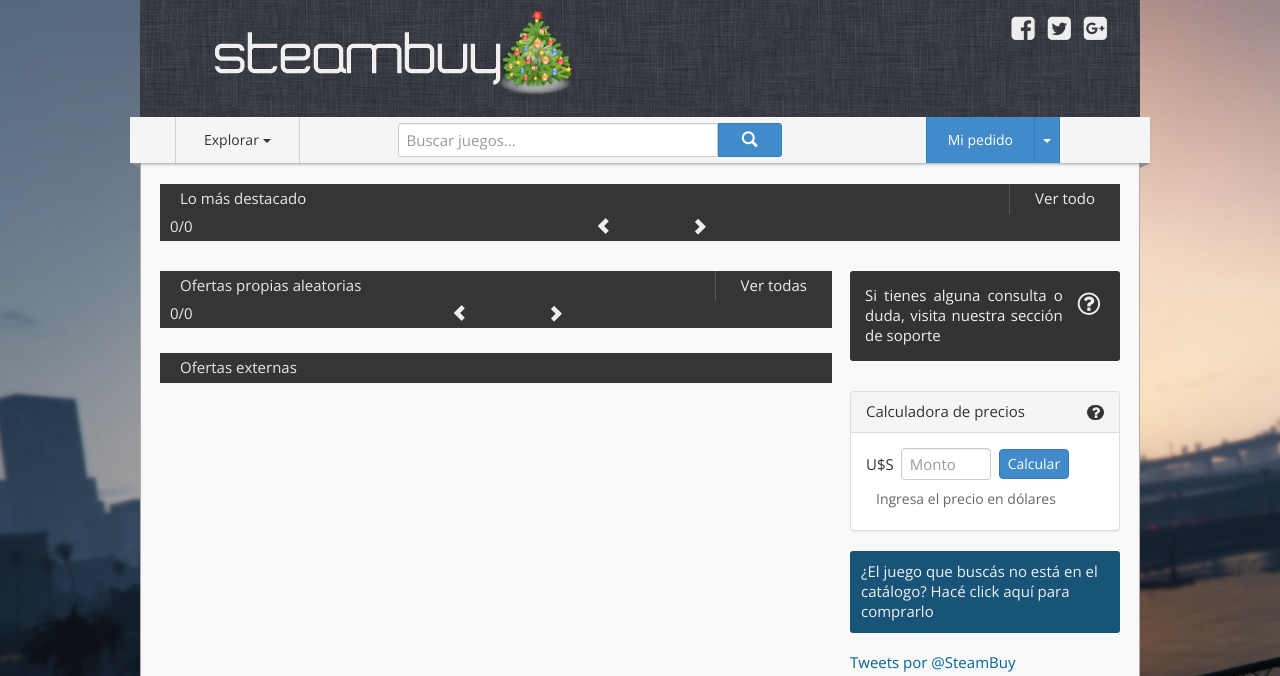
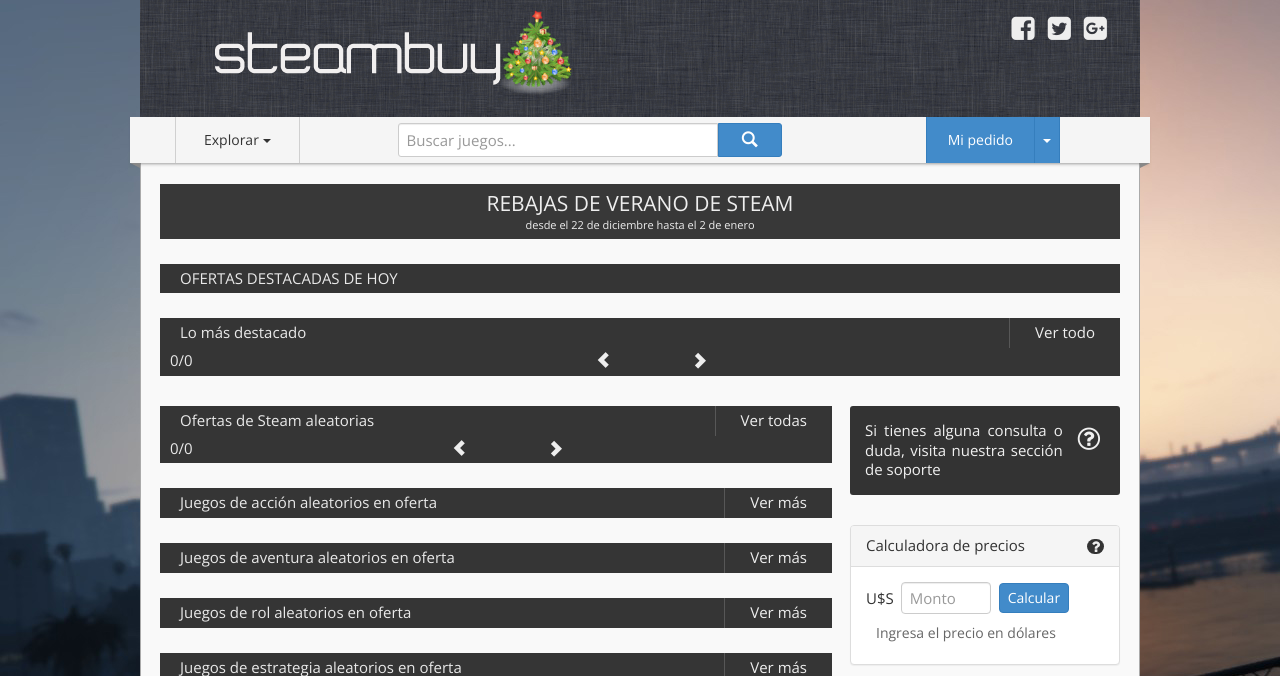
Before and after one commit to Agusfn/steambuy, a PHP site: page /index.php in a window 1280 px wide. Shown: the top 676 px of the page. Run offline with PHP 8.4, Linux system fonts and the light colour scheme; data that the repository does not hold is empty; a stand-in replaces the project's code that opens the database connection; some libraries are stand-ins or nearby versions.

Commit message:
Actualizadas comisiones un poco mas altas para dtos mxn y brl. Eliminado arbolito extra. Actualizado titulo etc de evento oferta. Corregido tag link en pag de producto.

```diff
--- a/admin/products/scripts/js/cat_manager_js.js
+++ b/admin/products/scripts/js/cat_manager_js.js
@@ -141,8 +141,8 @@ $(document).ready(function() {
 					var selling_price = 0;
 					if(br_usd_price < mx_usd_price) cheap_price = br_usd_price; else cheap_price = mx_usd_price;
 
-					if(cheap_price < 32) selling_price = cheap_price * 1.29;
-					else if(cheap_price >= 32) selling_price = cheap_price * 1.34;
+					if(cheap_price < 32) selling_price = cheap_price * 1.31;
+					else if(cheap_price >= 32) selling_price = cheap_price * 1.36;
 
 					if(selling_price < $("#mpd_finalprice").val()) {
 						$("#mpd_finalprice").val(selling_price.toFixed(2));
--- a/global_scripts/php/header.php
+++ b/global_scripts/php/header.php
@@ -89,7 +89,6 @@
             <div class="header_socialbtns">
                 <a href="http://facebook.com/steambuy" target="_blank"><i class="fa fa-facebook-square"></i></a><a href="http://twitter.com/steambuy" target="_blank"><i class="fa fa-twitter-square"></i></a><a href="http://plus.google.com/+SteamBuyAR" target="_blank"><i class="fa fa-google-plus-square"></i></a>
             </div>
-            <div class="xmass"></div>
             <div id="fb-root"></div>
             <script>(function(d, s, id) {
               var js, fjs = d.getElementsByTagName(s)[0];
--- a/index.php
+++ b/index.php
@@ -19,8 +19,8 @@ if(isAdminLoggedIn())
 
 
 // si hay un evento de ofertas de steam, esto lo que hace es agregar un expositor de juegos en la página ppal
-$steam_sales_event = false;
-$steam_sales_featured_items = 12;
+$steam_sales_event = true;
+$steam_sales_featured_items = 9;
 
 ?>
 <!DOCTYPE html>
@@ -237,7 +237,7 @@ $steam_sales_featured_items = 12;
 				<?php
                 if($steam_sales_event) {
                 ?>
-                    <div class="event_title">REBAJAS DE VERANO DE STEAM<div class="event_duration">desde el 23 de junio hasta el 4 de julio</div></div>
+                    <div class="event_title">REBAJAS DE VERANO DE STEAM<div class="event_duration">desde el 22 de diciembre hasta el 2 de enero</div></div>
                     <div class="catalog-panel" style="margin:25px 0;">
                         <div class="cp-top">
                             <div class="cp-title">OFERTAS DESTACADAS DE HOY</div>
--- a/juegos/juego.php
+++ b/juegos/juego.php
@@ -336,7 +336,7 @@ if(is_numeric($_GET["id"])){
 											<?php
                                             $tags = explode(",", $gameData["product_tags"]);
                                             foreach($tags as $tag) {
-                                                echo "<a href='../?q=".$tag."'><div class='product_tag'>".$tag."</div></a>";
+                                                echo "<a href='../?tag=".$tag."'><div class='product_tag'>".$tag."</div></a>";
                                             }
                                             ?>
                                         </div>
```
